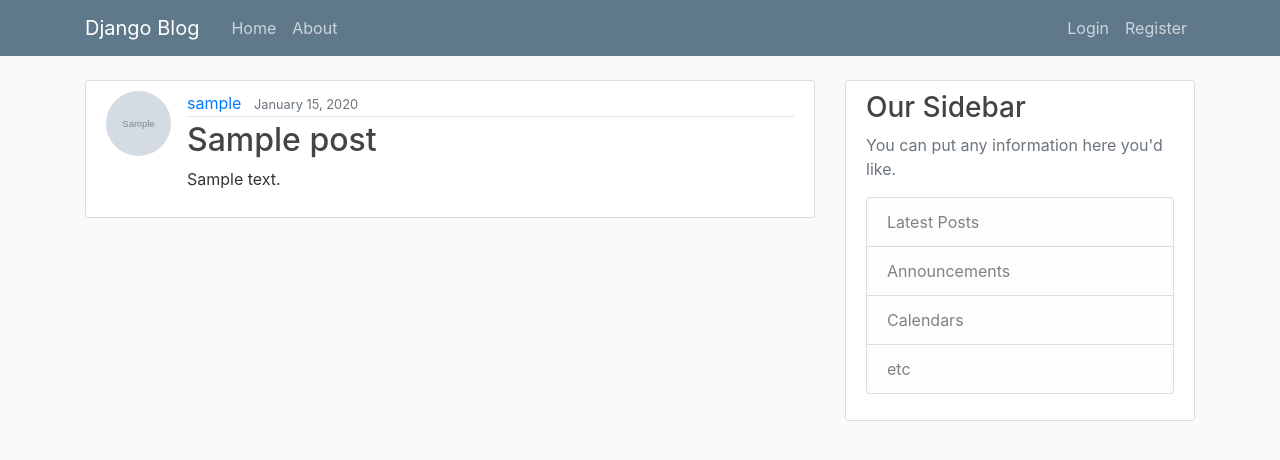
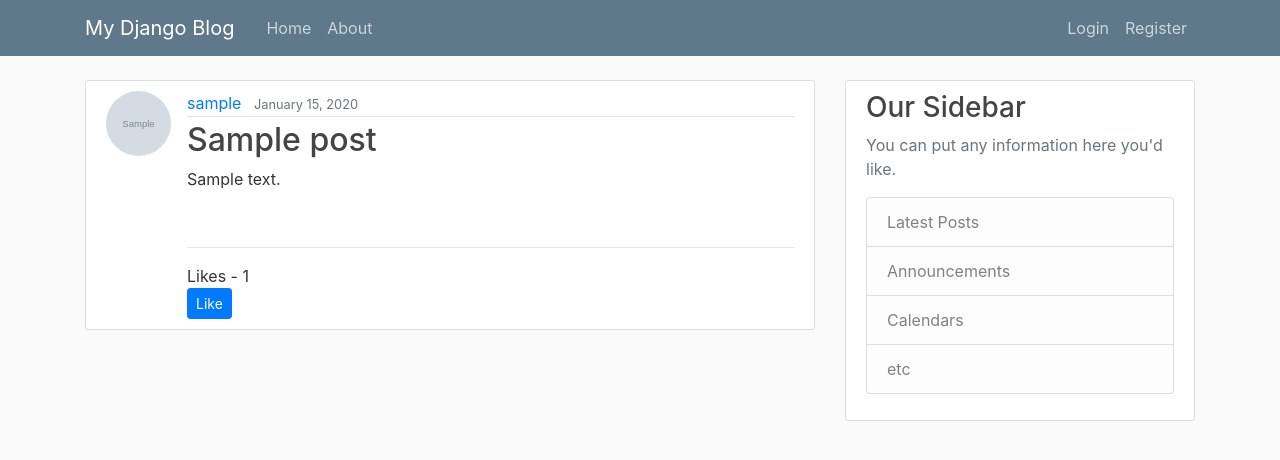
Before and after one commit to claytonjian/DjangoWebsite, a Django app: page /post/1/ in a window 1280 px wide. Shown: the top 460 px of the page. Run offline with Django 3.2, Linux system fonts and the light colour scheme; tables that the repository leaves empty hold one stand-in row (values such as "Sample post"); grey boxes marked "Sample" are stand-in pictures; some libraries are stand-ins or nearby versions.

Commit message:
Added like feature, changed style of posts

```diff
--- a/blog/models.py
+++ b/blog/models.py
@@ -8,6 +8,10 @@ class Post(models.Model):
 	content = models.TextField()
 	date_posted = models.DateTimeField(default=timezone.now)
 	author = models.ForeignKey(User, on_delete=models.CASCADE)
+	likes = models.ManyToManyField(User, related_name='blog_post')
+
+	def total_likes(self):
+		return self.likes.count()
 
 	def __str__(self):
 		return self.title
--- a/blog/templates/blog/about.html
+++ b/blog/templates/blog/about.html
@@ -1,4 +1,5 @@
 {% extends "blog/base.html" %}
 {% block content %}
 	<h1>About Page</h1>
+	<p>This is a blog created using the Django framework.</p>
 {% endblock content %}
--- a/blog/templates/blog/base.html
+++ b/blog/templates/blog/base.html
@@ -11,16 +11,16 @@
     <link rel="stylesheet" type="text/css" href="{% static 'blog/main.css' %}">
 
 	{% if title %}
-		<title>Django Blog - {{ title }}</title>
+		<title>My Django Blog - {{ title }}</title>
 	{% else %}
-		<title>Django Blog</title>
+		<title>My Django Blog</title>
 	{% endif %}
 </head>
 <body>
 	<header class="site-header">
 	 	<nav class="navbar navbar-expand-md navbar-dark bg-steel fixed-top">
 			<div class="container">
-	    		<a class="navbar-brand mr-4" href="{% url 'blog-home' %}">Django Blog</a>
+	    		<a class="navbar-brand mr-4" href="{% url 'blog-home' %}">My Django Blog</a>
 	    			<button class="navbar-toggler" type="button" data-toggle="collapse" data-target="#navbarToggle" aria-controls="navbarToggle" aria-expanded="false" aria-label="Toggle navigation">
 	    				<span class="navbar-toggler-icon"></span>
 	    			</button>
--- a/blog/templates/blog/home.html
+++ b/blog/templates/blog/home.html
@@ -10,6 +10,9 @@
 			    </div>
 			    <h2><a class="article-title" href="{% url 'post-detail' post.id %}">{{ post.title }}</a></h2>
 			    <p class="article-content">{{ post.content }}</p>
+			    <br>
+		    	<hr>
+		    	Likes - {{ post.total_likes }}
 			</div>
 		</article>
 	{% endfor %}
--- a/blog/templates/blog/post_detail.html
+++ b/blog/templates/blog/post_detail.html
@@ -15,6 +15,15 @@
 		    </div>
 		    <h2 class="article-title">{{ object.title }}</h2>
 		    <p class="article-content">{{ object.content }}</p>
+
+		    <br>
+		    <hr>
+		    <form action="{% url 'like-post' object.pk %}" method="POST">
+		    	{% csrf_token %}
+		    	Likes - {{ total_likes }}
+		    	<br>
+		    	<button type="submit" name = "post_id" value="{{ object.id }}" class ="btn btn-primary btn-sm">Like</button>
+		    </form>
 		</div>
 	</article>
 {% endblock content %}
--- a/blog/templates/blog/user_posts.html
+++ b/blog/templates/blog/user_posts.html
@@ -11,6 +11,11 @@
 			    </div>
 			    <h2><a class="article-title" href="{% url 'post-detail' post.id %}">{{ post.title }}</a></h2>
 			    <p class="article-content">{{ post.content }}</p>
+
+			    <br>
+		    	<hr>
+		    	Likes - {{ post.total_likes }}
+
 			</div>
 		</article>
 	{% endfor %}
--- a/blog/urls.py
+++ b/blog/urls.py
@@ -1,5 +1,5 @@
 from django.urls import path
-from .views import PostListView, PostDetailView, PostCreateView, PostUpdateView, PostDeleteView, UserPostListView
+from .views import PostListView, PostDetailView, PostCreateView, PostUpdateView, PostDeleteView, UserPostListView, PostLikeView
 from . import views
 
 urlpatterns = [
@@ -10,4 +10,5 @@ urlpatterns = [
     path('post/<int:pk>/update/', PostUpdateView.as_view(), name='post-update'),
     path('post/<int:pk>/delete/', PostDeleteView.as_view(), name='post-delete'),
     path('about/', views.about, name='blog-about'),
+    path('like/<int:pk>', PostLikeView, name='like-post'),
 ]
--- a/blog/views.py
+++ b/blog/views.py
@@ -2,6 +2,8 @@ from django.shortcuts import render, get_object_or_404
 from django.contrib.auth.mixins import LoginRequiredMixin, UserPassesTestMixin
 from django.contrib.auth.models import User
 from django.views.generic import ListView, DetailView, CreateView, UpdateView, DeleteView
+from django.urls import reverse_lazy, reverse
+from django.http import HttpResponseRedirect
 from .models import Post
 
 def home(request):
@@ -9,6 +11,11 @@ def home(request):
 		'posts': Post.objects.all()
 	}
 	return render(request, 'blog/home.html', context)
+
+def PostLikeView(request, pk):
+	post = get_object_or_404(Post, id=request.POST.get('post_id'))
+	post.likes.add(request.user)
+	return HttpResponseRedirect(reverse('post-detail', args=[str(pk)]))
 
 class PostListView(ListView):
 	model = Post
@@ -29,6 +36,13 @@ class UserPostListView(ListView):
 
 class PostDetailView(DetailView):
 	model = Post
+
+	def get_context_data(self, *args, **kwargs):
+		context = super(PostDetailView, self).get_context_data()
+		likes_variable = get_object_or_404(Post, id=self.kwargs['pk'])
+		total_likes = likes_variable.total_likes()
+		context["total_likes"] = total_likes
+		return context
 
 class PostCreateView(LoginRequiredMixin, CreateView):
 	model = Post
```
Also changed, not shown: blog/migrations/0002_post_likes.py (added).
